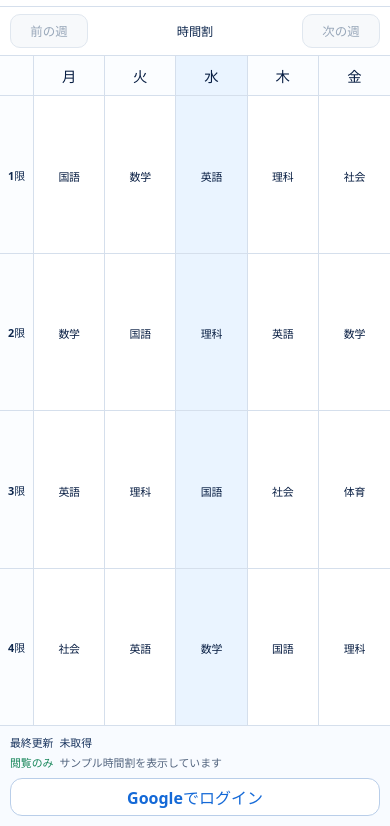
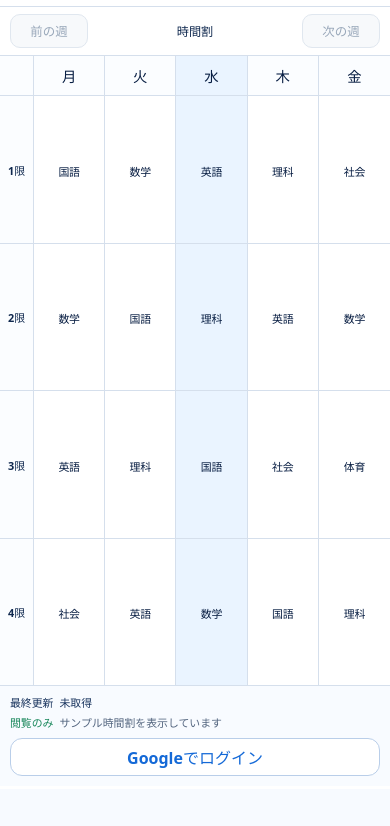
Before and after one commit to kensuke5704/timetable, a website: page index.html in a window 390 px wide. Shown: the part 55-881 px from the top of the page. After the commit the page ends 844 px from the top, so only its background shows below. Drawn offline with Linux system fonts and the light colour scheme.

Commit message:
Fit all timetable rows on phone screens

```diff
--- a/styles.css
+++ b/styles.css
@@ -483,7 +483,7 @@ h1 {
   }
 
   .grid-cell {
-    min-height: calc((100svh - 250px) / 4);
+    min-height: calc((100svh - 290px) / 4);
     padding: 4px 2px;
   }
 
```
